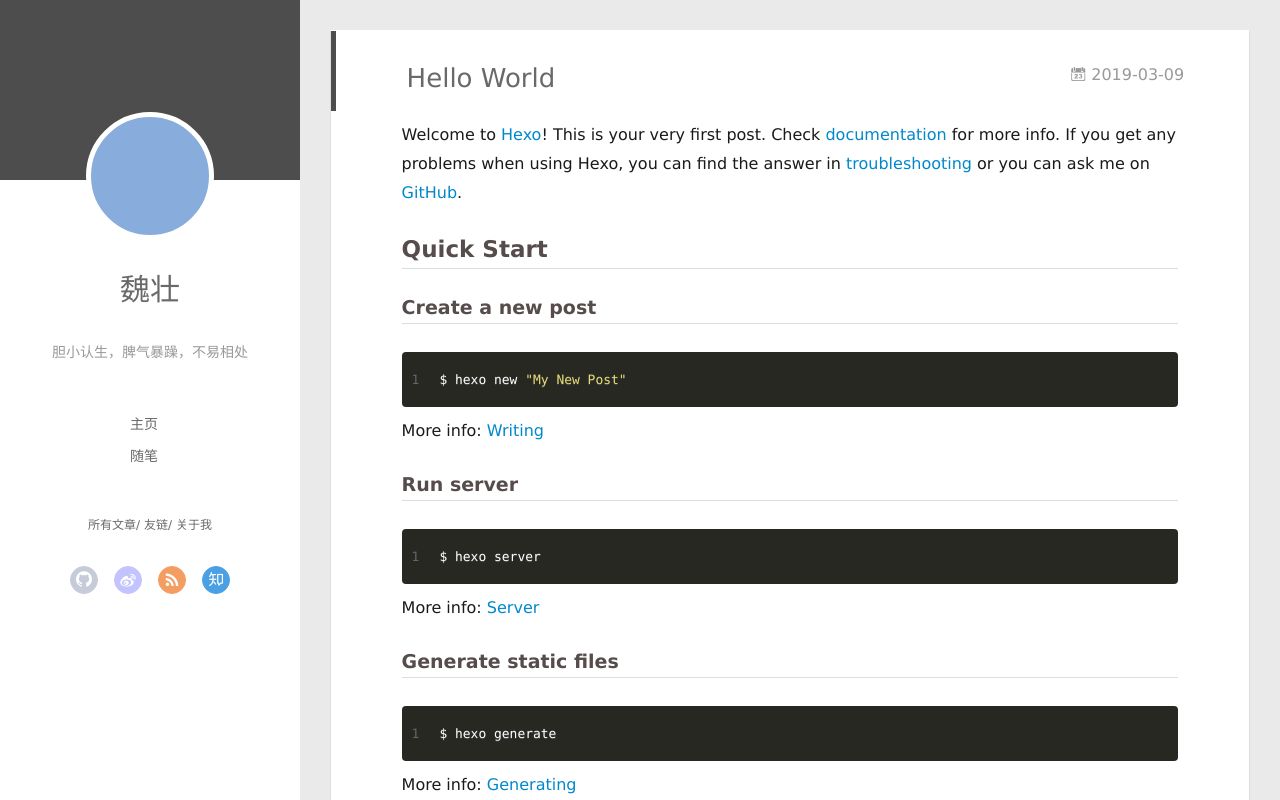
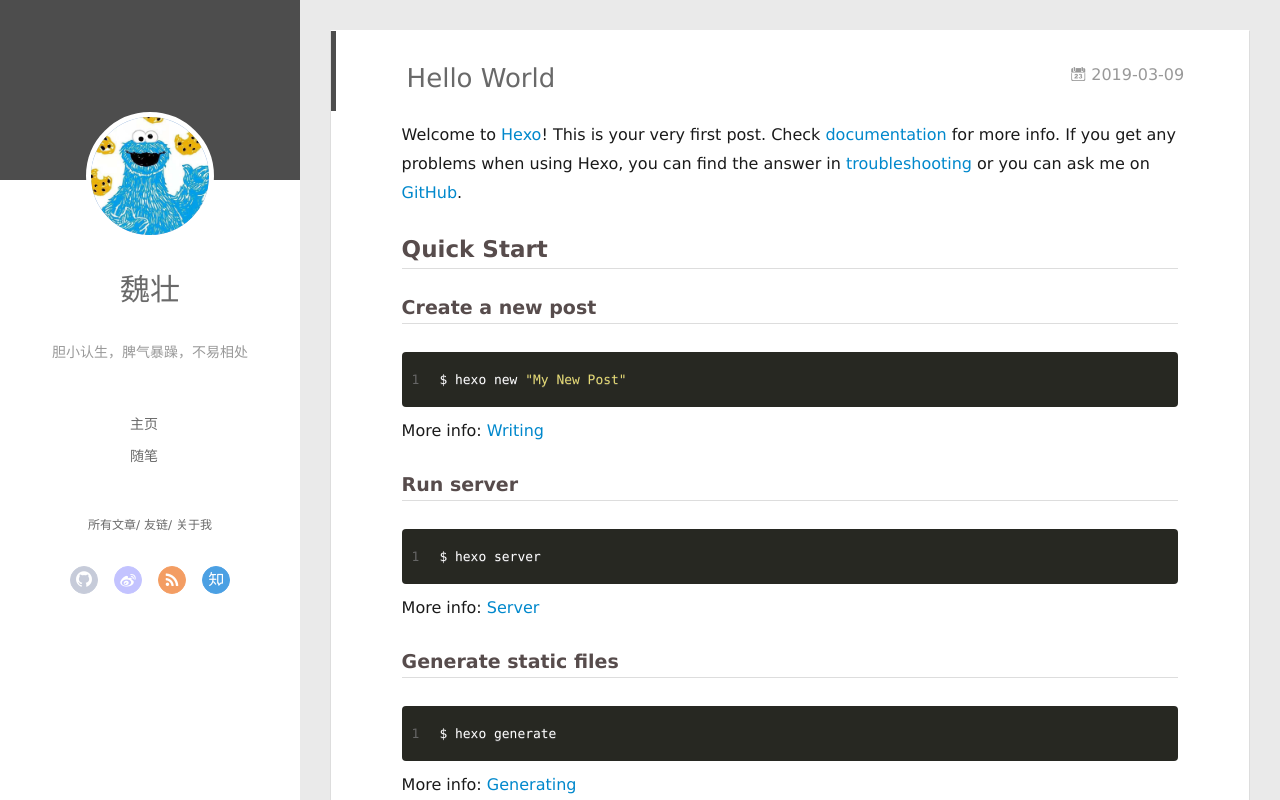
Before and after one commit to weizhuangzhuang1/-weizhuangzhuang1.github.io, a plain HTML site: page 2019/03/09/hello-world/index.html in a window 1280 px wide. Drawn offline with Linux system fonts and the light colour scheme; no server answers.

Commit message:
Site updated: 2019-03-09 15:27:32

```diff
--- a/2019/03/09/hello-world/index.html
+++ b/2019/03/09/hello-world/index.html
@@ -48,7 +48,7 @@
 <div class="intrude-less">
 	<header id="header" class="inner">
 		<a href="/" class="profilepic">
-			<img src class="js-avatar">
+			<img src="/img/wei.jpg" class="js-avatar">
 		</a>
 		<hgroup>
 		  <h1 class="header-author"><a href="/">魏壮</a></h1>
@@ -108,7 +108,7 @@
 	<div class="intrude-less">
 		<header id="header" class="inner">
 			<div class="profilepic">
-				<img src class="js-avatar">
+				<img src="/img/wei.jpg" class="js-avatar">
 			</div>
 			<hgroup>
 			  <h1 class="header-author js-header-author">魏壮</h1>
```
Also changed, not shown: archives/2019/03/index.html (+2 -2 lines), archives/2019/index.html (+2 -2 lines), archives/index.html (+2 -2 lines), index.html (+2 -2 lines), img/wei.jpg (added).
